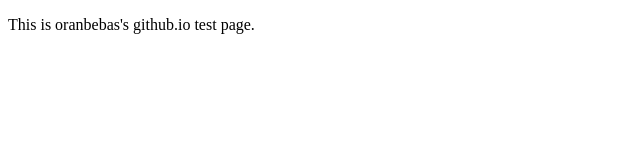
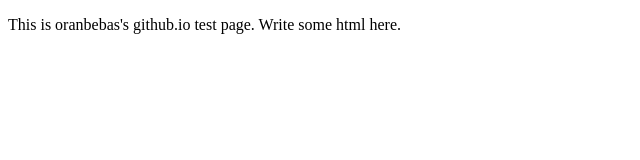
Before and after one commit to oranbebas/oranbebas.github.io, a plain HTML site: page index.html in a window 1280 px wide. Shown: the whole page, without its empty margins (0-640 px from the left). Drawn offline with Linux system fonts and the light colour scheme.

Commit message:
Update page

```diff
--- a/index.html
+++ b/index.html
@@ -5,6 +5,6 @@
   <title>Document</title>
 </head>
 <body>
-  <p>This is oranbebas's github.io test page.</p>
+  <p>This is oranbebas's github.io test page. Write some html here.</p>
 </body>
 </html>
```
